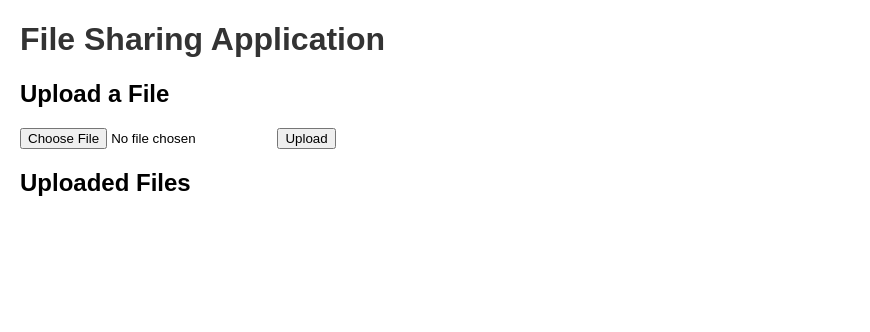
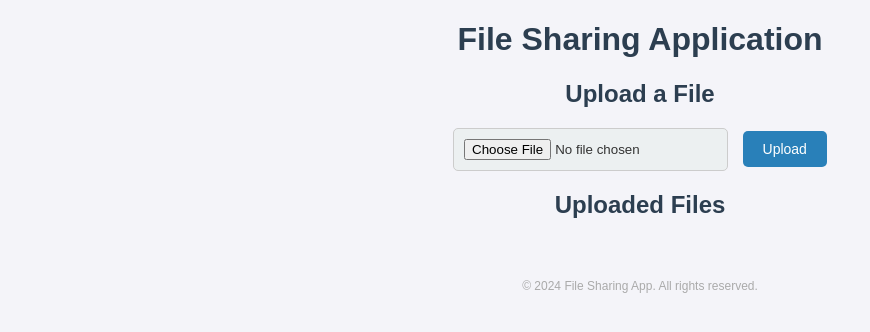
Before and after one commit to mtk3281/file-sharing-app, a Flask app: page / in a window 1280 px wide. Shown: the top 332 px of the page, without its empty margins (0-870 px from the left). Run offline with Flask 3, Linux system fonts and the light colour scheme; data that the repository does not hold is empty.

Commit message:
new styles

```diff
--- a/static/style.css
+++ b/static/style.css
@@ -1,21 +1,89 @@
 body {
     font-family: Arial, sans-serif;
+    background-color: #f4f4f9;
+    color: #333;
     margin: 20px;
+    padding: 0;
 }
 
-h1 {
-    color: #333;
+h1, h2 {
+    color: #2c3e50;
+    text-align: center;
 }
 
 form {
     margin-bottom: 20px;
+    text-align: center;
 }
 
-ul {
-    list-style-type: none;
-    padding: 0;
+form input[type="file"] {
+    padding: 10px;
+    margin-right: 10px;
+    border: 1px solid #ccc;
+    border-radius: 5px;
+    background-color: #ecf0f1;
 }
 
-li {
-    margin: 5px 0;
+form input[type="submit"] {
+    padding: 10px 20px;
+    border: none;
+    border-radius: 5px;
+    background-color: #2980b9;
+    color: white;
+    cursor: pointer;
+    font-size: 14px;
 }
+
+form input[type="submit"]:hover {
+    background-color: #3498db;
+}
+
+.flash-messages {
+    text-align: center;
+    margin-top: 20px;
+    color: #e74c3c;
+}
+
+.directory-container {
+    display: flex;
+    flex-wrap: wrap;
+    justify-content: center;
+    margin-top: 20px;
+}
+
+.directory-item {
+    background-color: #fff;
+    padding: 15px;
+    margin: 10px;
+    border: 1px solid #ccc;
+    border-radius: 10px;
+    width: 200px;
+    box-shadow: 0 4px 8px rgba(0, 0, 0, 0.1);
+    transition: transform 0.2s ease;
+    text-align: center;
+}
+
+.directory-item:hover {
+    transform: scale(1.05);
+}
+
+.directory-item a {
+    text-decoration: none;
+    color: #2980b9;
+    font-weight: bold;
+    display: block;
+    margin-top: 10px;
+}
+
+.directory-item img {
+    width: 64px;
+    height: 64px;
+    margin-bottom: 10px;
+}
+
+footer {
+    margin-top: 40px;
+    text-align: center;
+    color: #aaa;
+    font-size: 12px;
+}
--- a/templates/index.html
+++ b/templates/index.html
@@ -17,19 +17,26 @@
 
     {% with messages = get_flashed_messages() %}
     {% if messages %}
-        <ul>
-        {% for message in messages %}
-            <li>{{ message }}</li>
-        {% endfor %}
-        </ul>
+        <div class="flash-messages">
+            {% for message in messages %}
+                <p>{{ message }}</p>
+            {% endfor %}
+        </div>
     {% endif %}
     {% endwith %}
 
     <h2>Uploaded Files</h2>
-    <ul>
+    <div class="directory-container">
         {% for file in files %}
-            <li><a href="{{ url_for('download_file', filename=file) }}">{{ file }}</a></li>
+            <div class="directory-item">
+                <img src="{{ url_for('static', filename='file-icon.png') }}" alt="File Icon">
+                <a href="{{ url_for('download_file', filename=file) }}">{{ file }}</a>
+            </div>
         {% endfor %}
-    </ul>
+    </div>
+
+    <footer>
+        <p>&copy; 2024 File Sharing App. All rights reserved.</p>
+    </footer>
 </body>
 </html>
```
